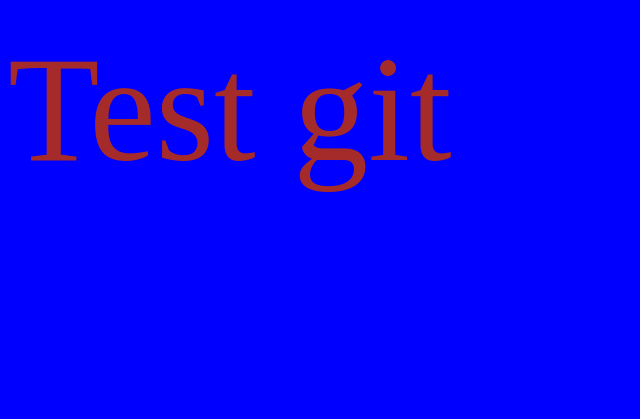
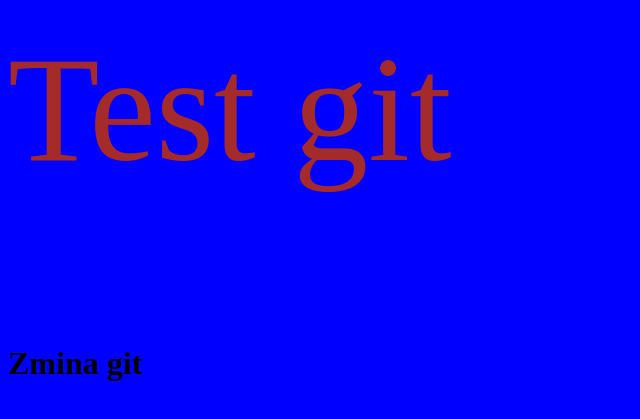
Before and after one commit to Andrii260/git-project-1, a plain HTML site: page index.html in a window 1280 px wide. Shown: the part 127-546 px from the top of the page, without its empty margins (0-640 px from the left). Drawn offline with Linux system fonts and the light colour scheme.

Commit message:
h1 zminy

```diff
--- a/index.html
+++ b/index.html
@@ -6,5 +6,6 @@
     </head>
     <body>
         <p>Test git</p>
+        <h1>Zmina git</h1>
     </body>
 </html>
```
